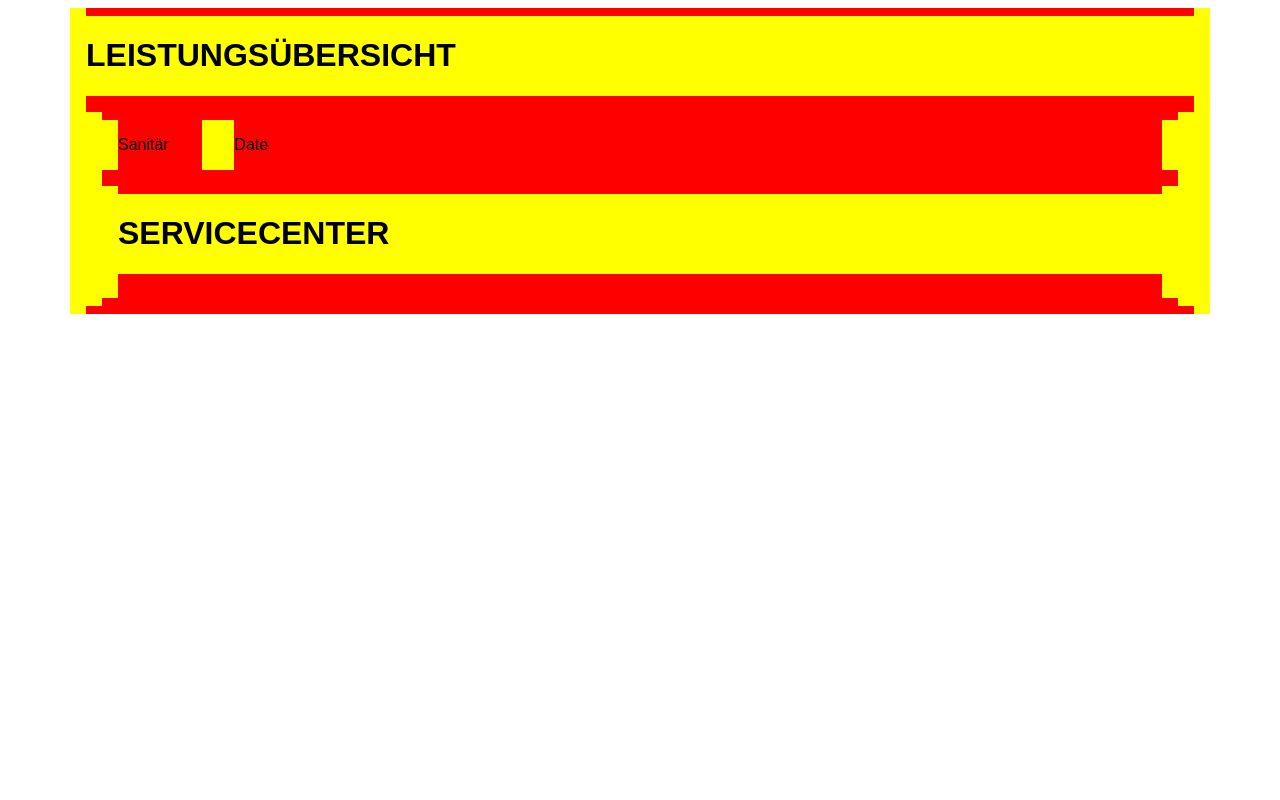
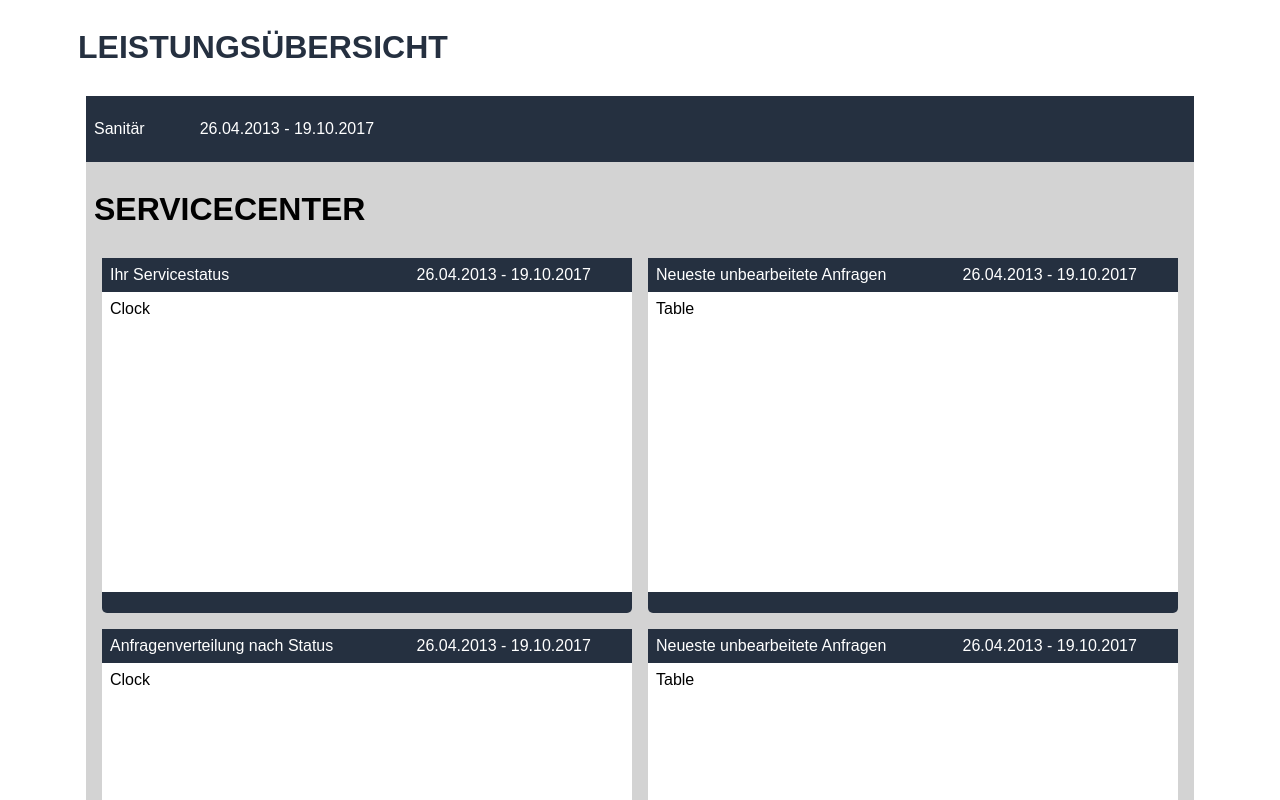
Before and after one commit to dragosgn/react-css-grid, a React (Create React App) app: page / in a window 1280 px wide. Shown: the top 800 px of the page. Built offline with nearby package versions, Linux system fonts and the light colour scheme.

Commit message:
furthher improvements

```diff
--- a/src/App.js
+++ b/src/App.js
@@ -3,58 +3,71 @@ import styled from 'styled-components'
 
 const Container = styled.div`
   max-width: 1140px;
-  background-color: blue;
+  width: 100%;
   margin-right: auto;
   margin-left: auto;
-`
-
-const Grid = styled.div`
-  width: 100%;
-
+  box-sizing: border-box;
 `
 
 const Col = styled.div`
   display: flex;
   flex-direction: column;
-  background-color: red;
+  float:left;
+  min-height: 5px;
   width: calc(100% * (${props => props.col} / 12));
-  margin: 0 1rem 0 1rem;
+  padding: 0.5rem;
 `
 
 const Row = styled.div`
   display: flex;
   flex-direction: row;
-  background-color: yellow;
-  margin: 0.5rem 0 0.5rem 0;
+  /*-- our cleafix hack -- */
+  .row:before,
+    .row:after {
+        content:"";
+        display: table ;
+        clear:both;
+    }
 `
 
 
 
 const PerfHeader = styled(Row)`
-
+  background-color: #253040;
+  color: white;
+  border-radius:
 `
 
 const PerfBody = styled(Row)`
-  min-height: 200px;
+  min-height: 300px;
+  background-color: white;
 `
 
-const PerfFooter = styled(Row)``
+const PerfFooter = styled(Row)`
+  background-color: #253040;
+  border-radius: 0 0 5px 5px;
+`
+const PerfRoot = styled(Col)`
+`
 
 const PerformanceComponent = ({title, content}) => {
   return(
-    <Col col={12}>
+    <PerfRoot col={12}>
       <PerfHeader>
-        <Col col={4}>{title}</Col>
-        <Col col={4}></Col>
-        <Col col={4}>Date</Col>
+        <Col col={7}>{title}</Col>
+        <Col col={5}>26.04.2013 - 19.10.2017</Col>
       </PerfHeader>
       <PerfBody>
         <Col col={12}>
           {content}
         </Col>
       </PerfBody>
-      <PerfFooter></PerfFooter>
-    </Col>
+      <PerfFooter>
+        <Col>
+
+        </Col>
+      </PerfFooter>
+    </PerfRoot>
   )
 }
 
@@ -65,26 +78,30 @@ class App extends Component {
         <Row>
           <Col col={12}>
             <Row>
-              <h1>LEISTUNGSÜBERSICHT</h1>
+              <h1 style={{color: "#253040"}}>LEISTUNGSÜBERSICHT</h1>
             </Row>
             <Row>
               <Col col={12}>
-                <Row>
+                <Row style={{backgroundColor: "#253040", color: "white"}}>
                   <Col col={1}><p>Sanitär</p></Col>
-                  <Col col={11}><p>Date</p></Col>
+                  <Col col={11}><p>26.04.2013 - 19.10.2017</p></Col>
                 </Row>
                 <Row>
-                  <Col col={12}>
+                  <Col col={12} style={{backgroundColor: "#D3D3D3"}}>
                     <Row>
                       <h1>SERVICECENTER</h1>
                     </Row>
                     <Row>
-                      <Col col={6}>
-
-                      </Col>
-                      <Col col={6}>
-
-                      </Col>
+                      <PerformanceComponent title={"Ihr Servicestatus"} content={"Clock"} />
+                      <PerformanceComponent title ={"Neueste unbearbeitete Anfragen"} content={"Table"} />
+                    </Row>
+                    <Row>
+                      <PerformanceComponent title={"Anfragenverteilung nach Status"} content={"Clock"} />
+                      <PerformanceComponent title ={"Neueste unbearbeitete Anfragen"} content={"Table"} />
+                    </Row>
+                    <Row>
+                      <PerformanceComponent title={"Ihr Servicestatus"} content={"Clock"} />
+                      <PerformanceComponent title ={"Neueste unbearbeitete Anfragen"} content={"Table"} />
                     </Row>
                   </Col>
                 </Row>
```
